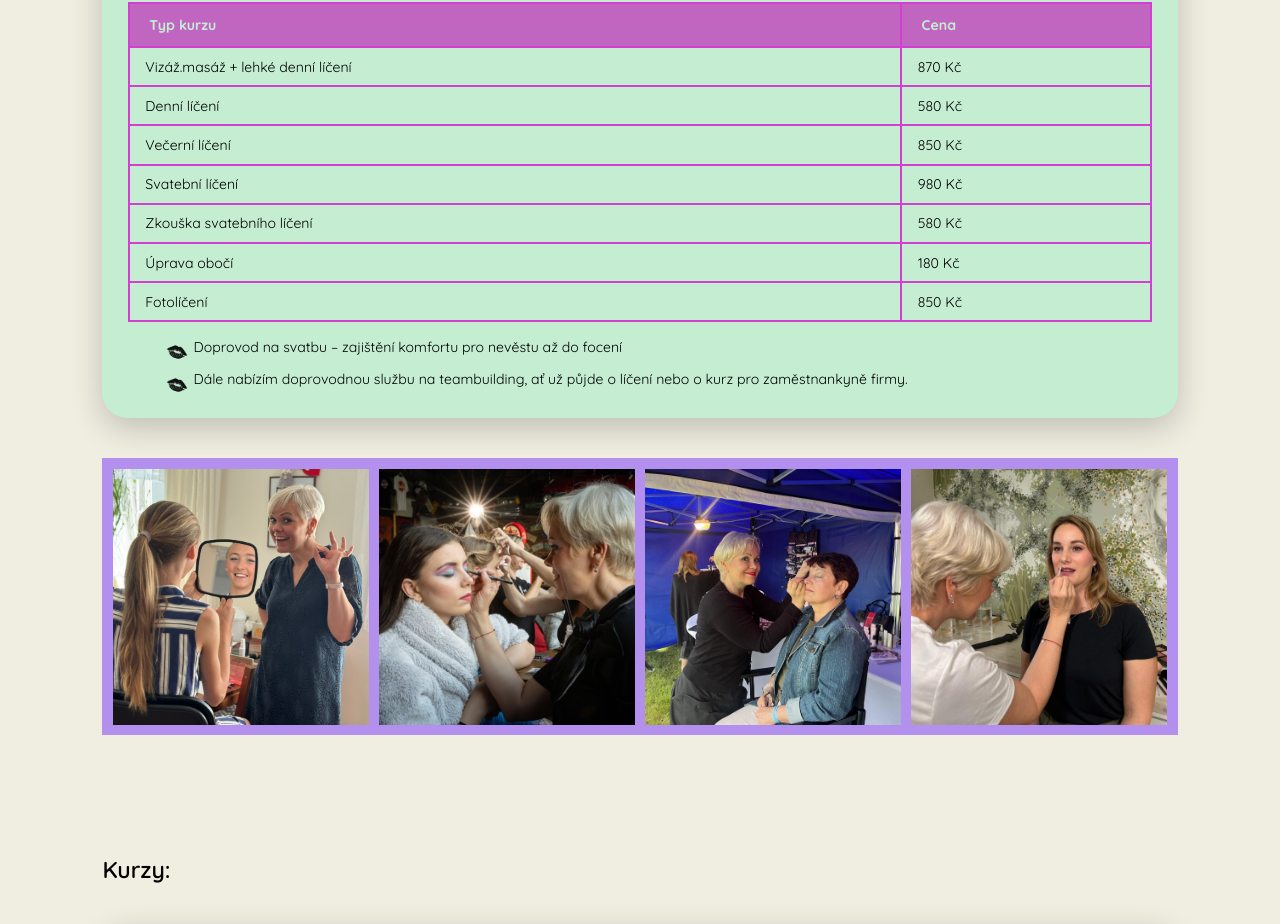
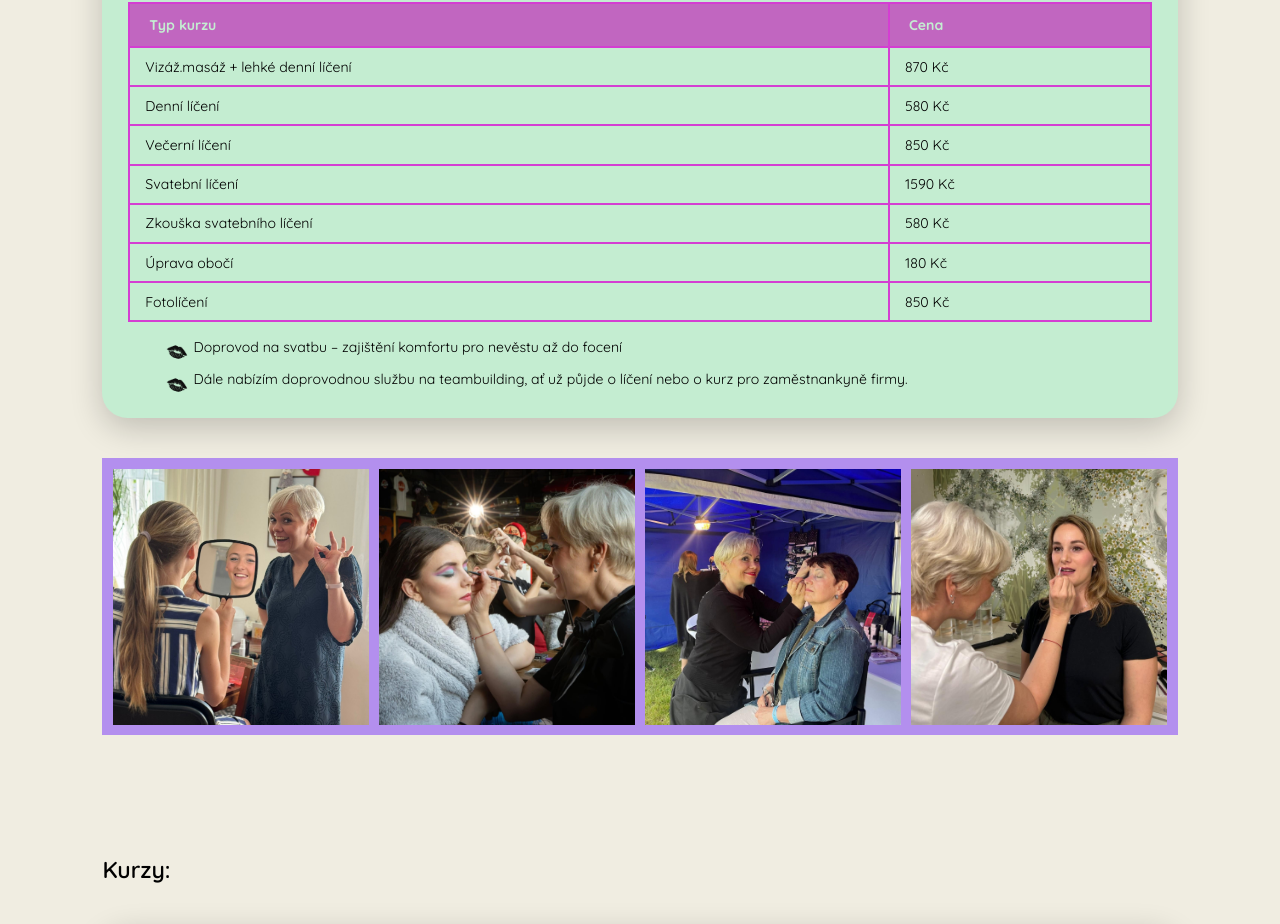
Before and after one commit to hanaslavikova/Webovky, a plain HTML site: page sluzby.html in a window 1280 px wide. Shown: the part 1012-1936 px from the top of the page. Drawn offline with nearby package versions, Linux system fonts and the light colour scheme.

Commit message:
refactor: price change

```diff
--- a/sluzby.html
+++ b/sluzby.html
@@ -93,7 +93,7 @@
                     </tr>
                     <tr>
                         <td>Svatební líčení</td>
-                        <td>980 Kč</td>
+                        <td>1590 Kč</td>
                     </tr>
                     <tr>
                         <td>Zkouška svatebního líčení</td>
```
